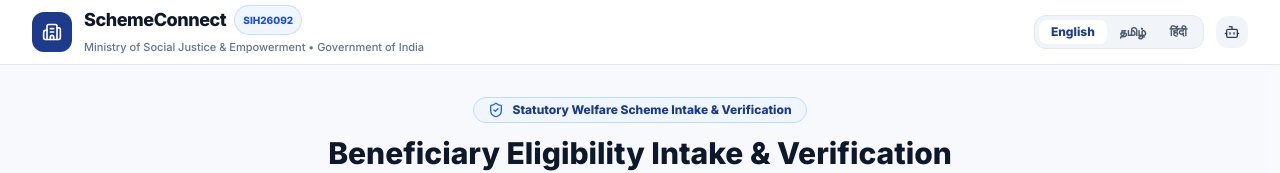
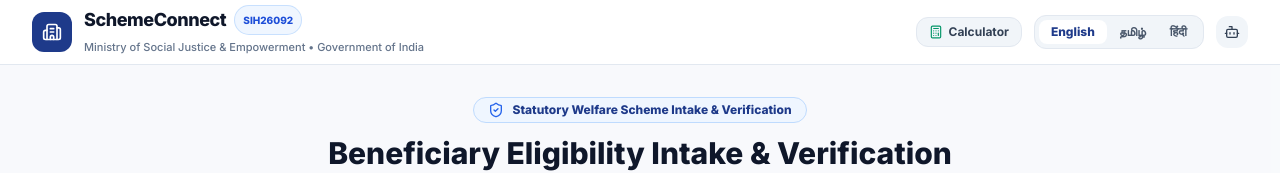
Before and after one commit to ASMageshVarma/schemeconnect-sih2026, a React (Vite) app: page / in a window 1280 px wide. Shown: the top 173 px of the page. Built offline with nearby package versions, Linux system fonts and the light colour scheme; no server answers.

Commit message:
feat(schemeconnect): add Financial Calculator access to top navbar and recommendations action bar with back navigation

```diff
--- a/src/App.jsx
+++ b/src/App.jsx
@@ -296,6 +296,7 @@ export default function App() {
               initialProjectCost={currentProfile?.estimated_cost || null}
               lang={lang}
               t={t}
+              onBack={() => setView(currentProfile ? 'recommendations' : 'find-schemes')}
             />
           </div>
         )}
--- a/src/components/FinancialCalculator.jsx
+++ b/src/components/FinancialCalculator.jsx
@@ -1,10 +1,10 @@
 import React, { useState, useMemo } from 'react';
 import {
   Calculator, IndianRupee, Percent, Clock, ShieldCheck,
-  TrendingDown, Info, ArrowRight, Download, CheckCircle2, AlertTriangle, Sparkles, Building2
+  TrendingDown, Info, ArrowRight, ArrowLeft, Download, CheckCircle2, AlertTriangle, Sparkles, Building2
 } from 'lucide-react';
 
-export function FinancialCalculator({ initialProjectCost = 140000, initialSchemeType = "Micro Finance", lang = "ta", t }) {
+export function FinancialCalculator({ initialProjectCost = 140000, initialSchemeType = "Micro Finance", lang = "ta", t, onBack }) {
   const [projectCost, setProjectCost] = useState(initialProjectCost);
   const [loanSharePct, setLoanSharePct] = useState(90); // 90% Scheme Concessional Lending
   const [interestRate, setInterestRate] = useState(6.5); // Concessional rate
@@ -119,6 +119,17 @@ export function FinancialCalculator({ initialProjectCost = 140000, initialScheme
 
   return (
     <div className="max-w-7xl mx-auto px-4 sm:px-6 lg:px-8 py-8 animate-fadeIn">
+
+      {/* Back Button */}
+      {onBack && (
+        <button
+          onClick={onBack}
+          className="mb-4 inline-flex items-center space-x-2 text-xs font-bold text-slate-700 hover:text-blue-600 bg-white border border-slate-200 px-4 py-2 rounded-xl shadow-xs transition cursor-pointer"
+        >
+          <ArrowLeft className="w-3.5 h-3.5" />
+          <span>{lang === 'ta' ? "← பின்செல்க" : "← Back"}</span>
+        </button>
+      )}
 
       {/* Header Banner */}
       <div className="mb-8">
--- a/src/components/Navbar.jsx
+++ b/src/components/Navbar.jsx
@@ -1,5 +1,5 @@
 import React from 'react';
-import { Building2, Bot } from 'lucide-react';
+import { Building2, Bot, Calculator } from 'lucide-react';
 
 export function Navbar({ lang = "en", setLang, t, view, setView, isOnline, fontSize, setFontSize, onLogoClick }) {
   const isTa = lang === "ta";
@@ -40,8 +40,23 @@ export function Navbar({ lang = "en", setLang, t, view, setView, isOnline, fontS
             </div>
           </div>
 
-          {/* Right Controls: Language Switcher and AI Mitra */}
-          <div className="flex items-center space-x-3 shrink-0">
+          {/* Right Controls: Calculator, Language Switcher and AI Mitra */}
+          <div className="flex items-center space-x-2 sm:space-x-3 shrink-0">
+
+            {/* Financial Calculator Button */}
+            <button
+              type="button"
+              onClick={() => setView('calc')}
+              className={`px-3 py-1.5 rounded-xl transition cursor-pointer text-xs font-bold flex items-center gap-1.5 ${
+                view === 'calc'
+                  ? 'bg-[#1e3a8a] text-white shadow-xs font-black'
+                  : 'bg-slate-100 text-slate-700 hover:text-slate-900 border border-slate-200'
+              }`}
+              title="Financial Subsidy & EMI Calculator"
+            >
+              <Calculator className="w-3.5 h-3.5 text-emerald-600" />
+              <span>{L("Calculator", "கால்குலேட்டர்", "कैलकुलेटर")}</span>
+            </button>
 
             {/* Clean Trilingual Selector */}
             <div className="flex items-center bg-slate-100 p-1 rounded-xl border border-slate-200 text-xs font-bold">
--- a/src/components/RecommendationsGridPage.jsx
+++ b/src/components/RecommendationsGridPage.jsx
@@ -149,6 +149,16 @@ export function RecommendationsGridPage({
         </button>
 
         <div className="flex flex-wrap items-center gap-2">
+          {onOpenCalculator && (
+            <button
+              onClick={onOpenCalculator}
+              className="inline-flex items-center space-x-1.5 text-xs font-bold bg-white hover:bg-slate-50 text-slate-700 border border-slate-200 px-4 py-2.5 rounded-2xl shadow-xs transition cursor-pointer"
+            >
+              <Calculator className="w-3.5 h-3.5 text-emerald-600" />
+              <span>{isTa ? "நிதி கால்குலேட்டர்" : "Financial Calculator"}</span>
+            </button>
+          )}
+
           {onOpenLocator && (
             <button
               onClick={onOpenLocator}
```
